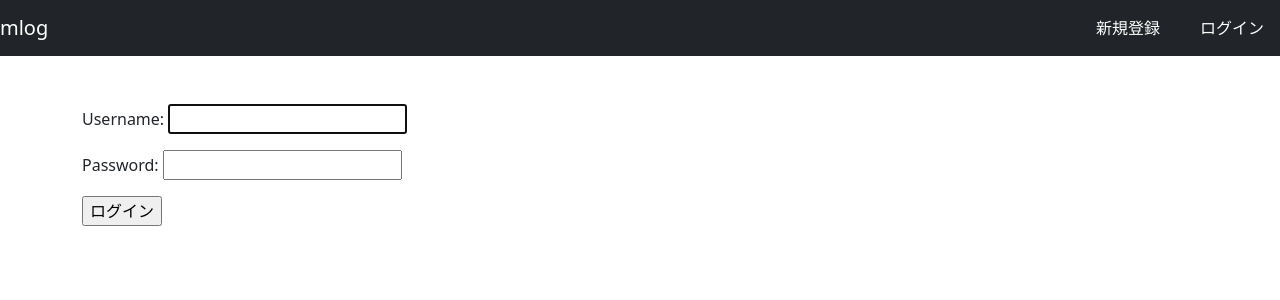
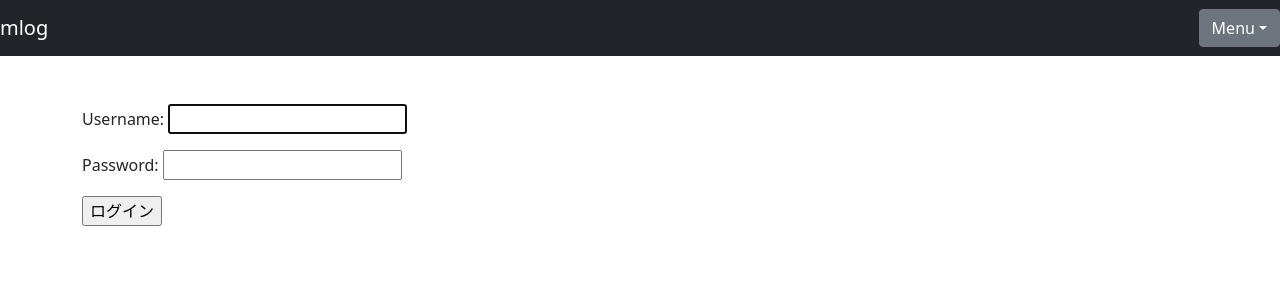
Before and after one commit to yuki-tamaribuchi/mlog, a Django app: page /accounts/login/ in a window 1280 px wide. Shown: the top 300 px of the page. Run offline with Django 3.2, Linux system fonts and the light colour scheme; some libraries are stand-ins or nearby versions.

Commit message:
Modify navbar menu to dropdown

```diff
--- a/mlog_project/templates/base.html
+++ b/mlog_project/templates/base.html
@@ -6,35 +6,28 @@
 	<title>{% block title %}mlog{% endblock title%}</title>
 	<link href="https://cdn.jsdelivr.net/npm/bootstrap@5.0.0-beta1/dist/css/bootstrap.min.css" rel="stylesheet" integrity="sha384-giJF6kkoqNQ00vy+HMDP7azOuL0xtbfIcaT9wjKHr8RbDVddVHyTfAAsrekwKmP1" crossorigin="anonymous">
 	<script src="https://cdn.jsdelivr.net/npm/bootstrap@5.0.0-beta1/dist/js/bootstrap.bundle.min.js" integrity="sha384-ygbV9kiqUc6oa4msXn9868pTtWMgiQaeYH7/t7LECLbyPA2x65Kgf80OJFdroafW" crossorigin="anonymous"></script>
+	<script src="https://code.jquery.com/jquery-3.3.1.slim.min.js"></script>
+	<script src="https://cdnjs.cloudflare.com/ajax/libs/popper.js/1.14.7/umd/popper.min.js"></script>
+	<script src="https://stackpath.bootstrapcdn.com/bootstrap/4.3.1/js/bootstrap.min.js"></script>
 
 </head>
 <body>
 	<nav class="navbar navbar-dark bg-dark">
 		<a class="navbar-brand text-white" href="{% if user.username %}{% url 'mlog:timeline' %}{% else %}{% url 'mlog:top' %}{% endif %}"">mlog</a>
-		<ul class="nav justify-content-end">
-			{% if user.id %}
-			<li class="nav-item list-inline-item">
-				<a class="nav-link text-white" href="{% url 'mlog:entrycreate' %}">投稿する</a>
-			</li>
-			<li class="nav-item list-inline-item">
-				<a class="nav-link text-white" href="{% url 'accounts:detail' user.username %}">ログイン中:{{user.handle}} ({{user.username}})</a>
-			</li>
-			<li class="nav-item list-inline-item">
-				<a class="nav-link text-white" href="{% url 'accounts:update' %}">アカウント管理</a>
-			</li>
-			<li class="nav-item list-inline-item">
-				<a class="nav-link text-white" href="{% url 'accounts:logout' %}">ログアウト</a>
-			</li>
-			{% else %}
-			<li class="nav-item list-inline-item">
-				<a class="nav-link text-white" href="{% url 'accounts:signup' %}">新規登録</a>
-			</li>
-			<li class="nav-item list-inline-item">
-				<a class="nav-link text-white" href="{% url 'accounts:login' %}">ログイン</a>
-			</li>
-			{% endif %}
-			</li>
-		</ul>
+		<div class="dropdown">
+			<button class="btn btn-secondary text-white dropdown-toggle" type="button" id="dropdownMenuButton" data-toggle="dropdown" aria-haspopup="true" aria-expanded="false">Menu</button>
+			<div class="dropdown-menu dropdown-menu-end" aria-labelledby="dropdownMenuButton">
+				{% if user.id %}
+				<a class="dropdown-item" href="{% url 'mlog:entrycreate' %}">投稿する</a>
+				<a class="dropdown-item" href="{% url 'accounts:detail' user.username %}">ログイン中:{{user.handle}} ({{user.username}})</a>
+				<a class="dropdown-item" href="{% url 'accounts:update' %}">アカウント管理</a>
+				<a class="dropdown-item" href="{% url 'accounts:logout' %}">ログアウト</a>
+				{% else %}
+				<a class="dropdown-item" href="{% url 'accounts:signup' %}">新規登録</a>
+				<a class="dropdown-item" href="{% url 'accounts:login' %}">ログイン</a>
+				{% endif %}
+			</div>
+		</div>
 	</nav>
 
 	{% block content %}
```
